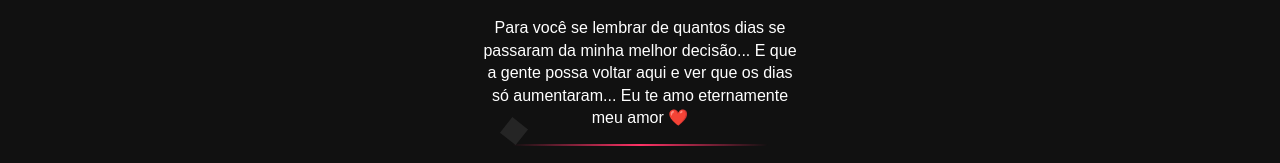
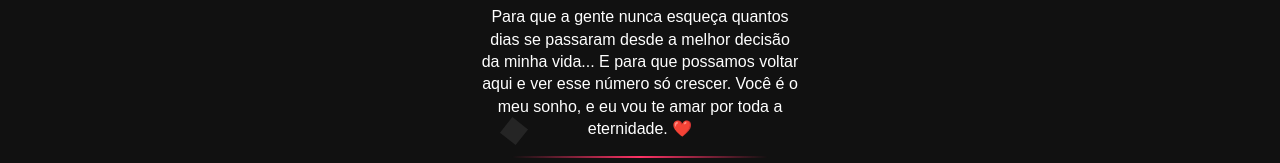
Before and after one commit to quelzynh0/ezequiel-erika, a plain HTML site: page index.html in a window 1280 px wide. Shown: the part 550-713 px from the top of the page. Drawn offline with Linux system fonts and the light colour scheme; grey boxes are pictures that could not be loaded.

Commit message:
Update index.html

```diff
--- a/index.html
+++ b/index.html
@@ -18,7 +18,7 @@
     <h2>Juntos</h2>
     <h2 id="tempo">Carregando tempo...</h2>
     <hr class="separador">
-    <div class="amor">Para você se lembrar de quantos dias se passaram da minha melhor decisão... E que a gente possa voltar aqui e ver que os dias só aumentaram... Eu te amo eternamente meu amor ❤️</div>
+    <div class="amor">Para que a gente nunca esqueça quantos dias se passaram desde a melhor decisão da minha vida... E para que possamos voltar aqui e ver esse número só crescer. Você é o meu sonho, e eu vou te amar por toda a eternidade. ❤️</div>
     <hr class="separador">
     <h2>Nossa Música</h2>
     <!-- Controles de áudio e ondas sonoras -->
```
